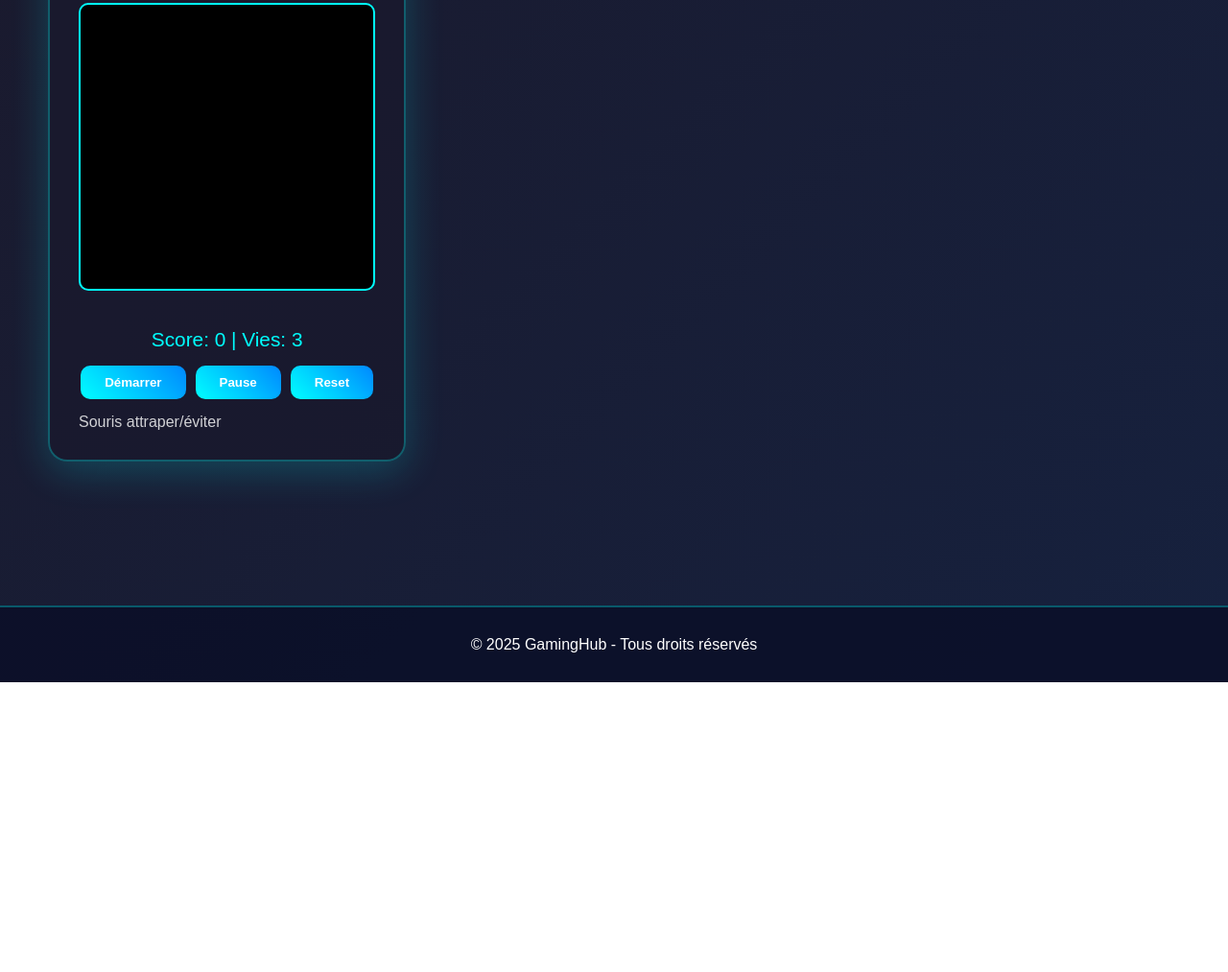
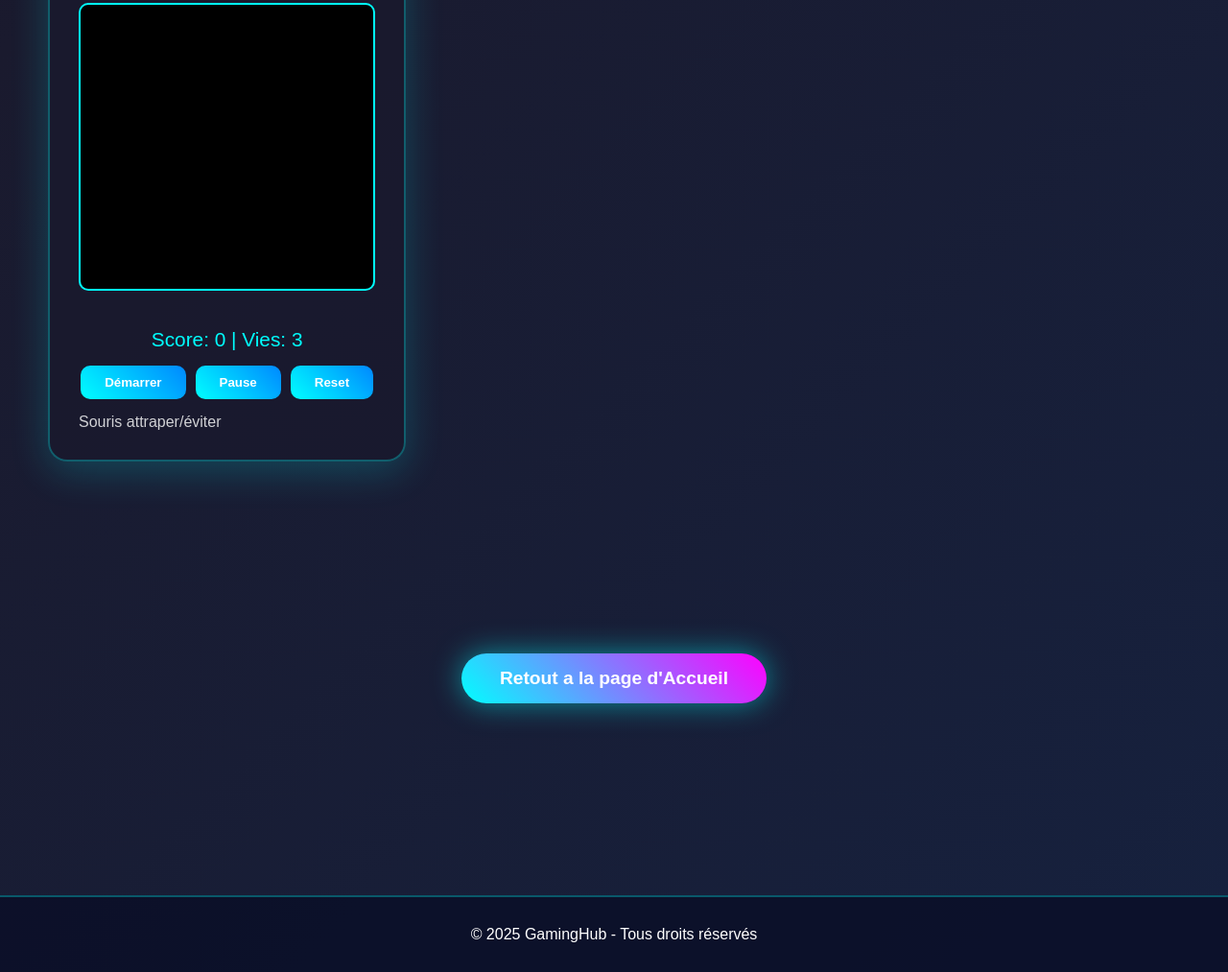
Before and after one commit to francisdanzo/GamingHub, a plain HTML site: page jeux.html in a window 1280 px wide. Shown: the part 2184-3197 px from the top of the page at 96% size. Before the commit the page ends 2895 px from the top, so only its background shows below. Drawn offline with nearby package versions, Linux system fonts and the light colour scheme.

Commit message:
adding button accueil

```diff
--- a/jeux.html
+++ b/jeux.html
@@ -7,13 +7,14 @@
     <link rel="stylesheet" href="style.css" />
   </head>
   <body>
-
     <div class="particles" id="particles"></div>
 
     <header>
       <div class="logo">⚡ GamingHub</div>
       <nav>
-        <a href="https://francisdanzo.github.io/GamingHub/index.html">Accueil</a>
+        <a href="https://francisdanzo.github.io/GamingHub/index.html"
+          >Accueil</a
+        >
         <a href="https://francisdanzo.github.io/GamingHub/jeux.html">Jeux</a>
         <a href="#communaute">Communauté</a>
         <a href="#contact">Contact</a>
@@ -157,10 +158,14 @@
       </div>
     </section>
 
+    <section class="hero">
+      <button class="cta-button" onclick="window.location.href='index.html'">
+        Retout a la page d'Accueil
+      </button>
+    </section>
+
     <footer>
-      <p>
-        © 2025 GamingHub - Tous droits réservés
-      </p>
+      <p>© 2025 GamingHub - Tous droits réservés</p>
     </footer>
 
     <script src="https://cdnjs.cloudflare.com/ajax/libs/three.js/r128/three.min.js"></script>
```
